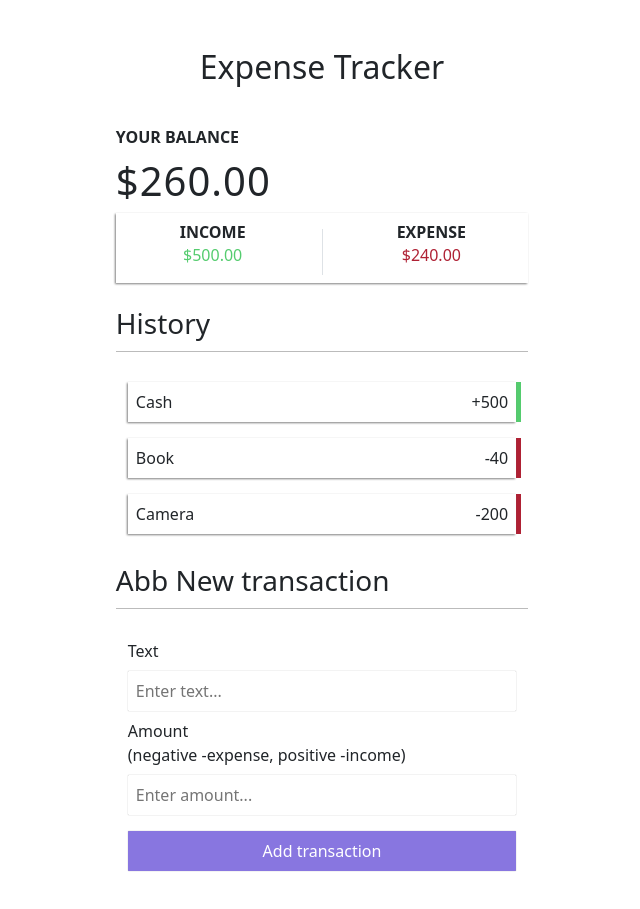
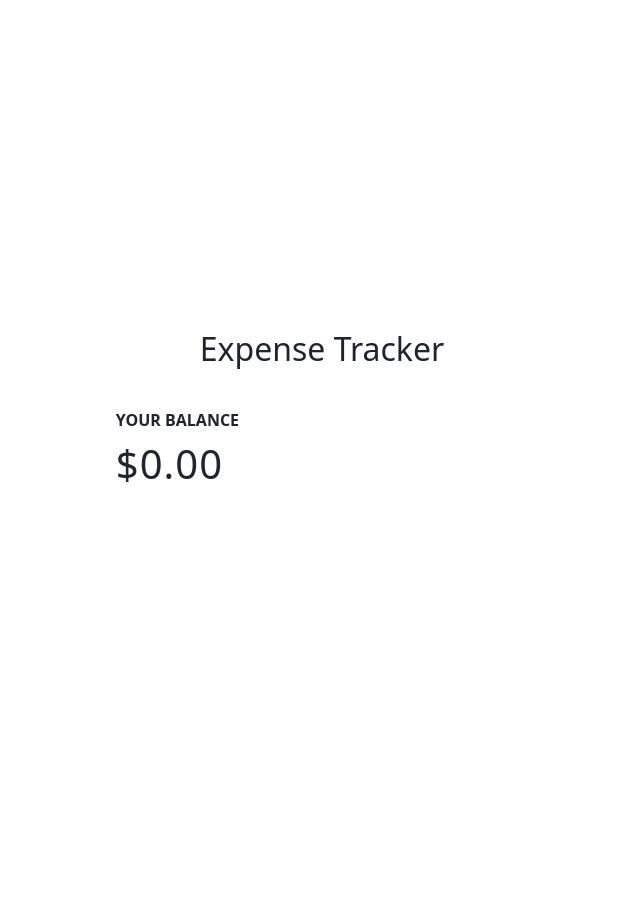
Before and after one commit to demqqo/moneytrack, a React (Create React App) app: page / in a window 1280 px wide. Shown: the whole page, without its empty margins (318-958 px from the left). After the commit the page ends 800 px from the top, so only its background shows below. Built offline with nearby package versions, Linux system fonts and the light colour scheme.

Commit message:
balance now use current data from context
add all amounts and get current balance

```diff
--- a/src/components/main.js
+++ b/src/components/main.js
@@ -1,16 +1,15 @@
-import React from 'react'
-import Total from './total'
-import History from "./history"
-import Newtransaction from "./newtransaction"
+import React, {useContext} from 'react'
+import { GlobalContext } from '../context/GlobalState'
 
 const Main = () => {
+const {transactions} = useContext(GlobalContext);
+const amounts = transactions.map(transaction=> transaction.amount)
+const total = amounts.reduce((acc, item) => (acc+=item),0).toFixed(2);
   return (
     <div className='mt-5'>
       <p className="fw-semibold">YOUR BALANCE</p>
-      <h1>$260.00</h1>
-      <Total/>
-      <History/>
-      <Newtransaction />
+      <h1>${total}</h1>
+
     </div>
   )
 }
```
